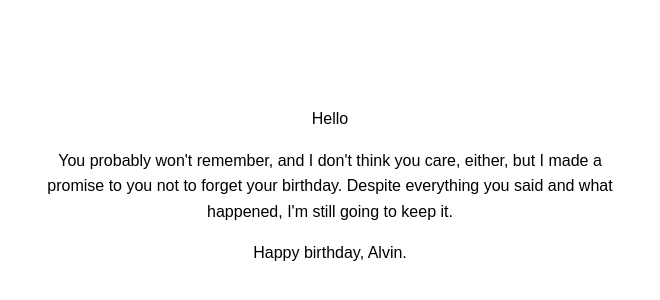
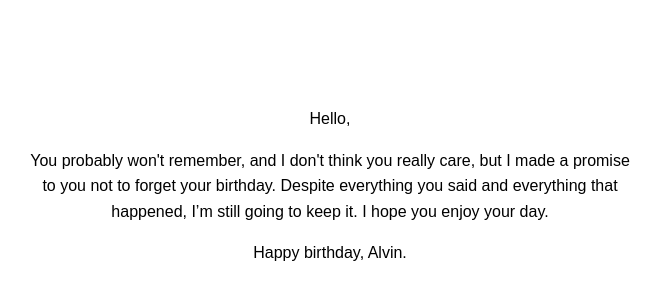
Before and after one commit to nymos01040-hub/Mhb, a plain HTML site: page message.html in a window 1280 px wide. Shown: the part 234-534 px from the top of the page, without its empty margins (310-970 px from the left). Drawn offline with Linux system fonts and the light colour scheme.

Commit message:
Update message.html

```diff
--- a/message.html
+++ b/message.html
@@ -25,8 +25,8 @@
 </head>
 <body>
   <div class="message">
-    <p>Hello</p>
-    <p>You probably won't remember, and I don't think you care, either, but I made a promise to you not to forget your birthday. Despite everything you said and what happened, I'm still going to keep it.</p>
+    <p>Hello,</p>
+    <p>You probably won't remember, and I don't think you really care, but I made a promise to you not to forget your birthday. Despite everything you said and everything that happened, I’m still going to keep it. I hope you enjoy your day.</p>
     <p>Happy birthday, Alvin.</p>
   </div>
 </body>
```
